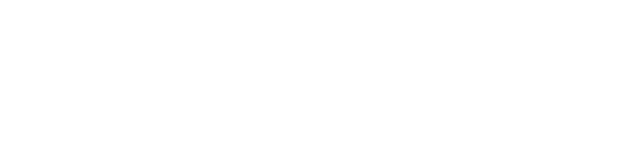
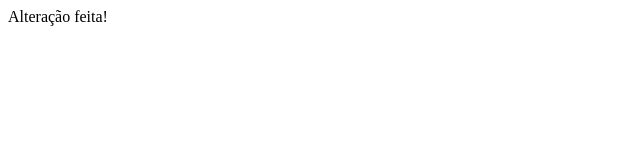
Before and after one commit to GKelvinC/opensource, a plain HTML site: page index.html in a window 1280 px wide. Shown: the whole page, without its empty margins (0-640 px from the left). Drawn offline with Linux system fonts and the light colour scheme.

Commit message:
Conteudo da pagina

```diff
--- a/index.html
+++ b/index.html
@@ -3,5 +3,6 @@
 		<title> Pagina inicial do projeto opensource </title>
 	</head>
 	<body>
+		Alteração feita!
 	</body>
 </html>
```
